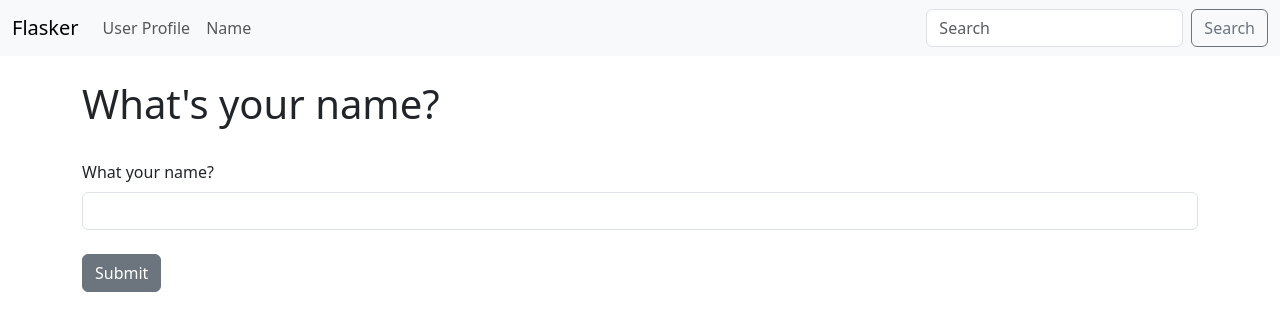
After one commit to CapitainFan/Flasker, a Flask app: page /name in a window 1280 px wide. The commit adds this page. Shown: the top 331 px of the page. Run offline with Flask 3, Linux system fonts and the light colour scheme.

Commit message:
added forms

```diff
--- a/hello.py
+++ b/hello.py
@@ -1,8 +1,11 @@
 from flask import Flask, render_template
-
+from flask_wtf import FlaskForm
+from wtforms import StringField, SubmitField
+from wtforms.validators import DataRequired
 
 # create a Flask
 app = Flask(__name__)
+app.config['SECRET_KEY'] = "my secret key"
 
 # create a route decaretor
 @app.route('/')
@@ -11,16 +14,6 @@ def index():
     stuff = "this is <strong>Bald</strong>"
     return render_template("index.html", first_name=first_name,
                            stuff=stuff)
-
-'''
-safe
-capitalize
-lower
-upper
-title
-trim
-striptags
-'''
 
 @app.route('/user/<name>')
 def user(name):
@@ -33,3 +26,18 @@ def page_not_found(e):
 @app.errorhandler(500)
 def page_not_found(e):
     return render_template('500.html'), 500
+
+
+class NameForm(FlaskForm):
+    name = StringField("What your name?", validators=[DataRequired()])
+    submit = SubmitField("Submit")
+
+@app.route('/name', methods=['GET', 'POST'])
+def name():
+    name = None
+    form = NameForm()
+
+    if form.validate_on_submit():
+        name = form.name.data
+        form.name.data = ''
+    return render_template('name.html', name=name, form=form)
--- /dev/null
+++ b/templates/name.html
@@ -0,0 +1,18 @@
+{% extends 'base.html' %}
+{% block content %}
+
+    {% if name %}
+        <h1>Hello {{ name }}!!</h1>
+    {% else %}
+        <h1>What's your name?</h1>
+        <br/>
+        <form method="POST">
+            {{ form.hidden_tag() }}
+            {{ form.name.label(class="form-label") }}
+            {{ form.name(class="form-control") }}
+            <br/>
+            {{ form.submit(class="btn btn-secondary") }}
+        </form>
+    {% endif %}
+
+{% endblock %}
--- a/templates/navbar.html
+++ b/templates/navbar.html
@@ -1,19 +1,29 @@
 <nav class="navbar navbar-expand-lg bg-body-tertiary">
     <div class="container-fluid">
       <a class="navbar-brand" href="/">Flasker</a>
+
       <button class="navbar-toggler" type="button" data-bs-toggle="collapse" data-bs-target="#navbarSupportedContent" aria-controls="navbarSupportedContent" aria-expanded="false" aria-label="Toggle navigation">
         <span class="navbar-toggler-icon"></span>
       </button>
+
       <div class="collapse navbar-collapse" id="navbarSupportedContent">
         <ul class="navbar-nav me-auto mb-2 mb-lg-0">
+
           <li class="nav-item">
             <a class="nav-link" href="{{url_for('user', name='Bogdan')}}">User Profile</a>
           </li>
+
+          <li class="nav-item">
+            <a class="nav-link" href="{{url_for('name')}}">Name</a>
+          </li>
+
         </ul>
+
         <form class="d-flex" role="search">
           <input class="form-control me-2" type="search" placeholder="Search" aria-label="Search">
-          <button class="btn btn-outline-success" type="submit">Search</button>
+          <button class="btn btn-outline-secondary" type="submit">Search</button>
         </form>
+
       </div>
     </div>
   </nav>
```
